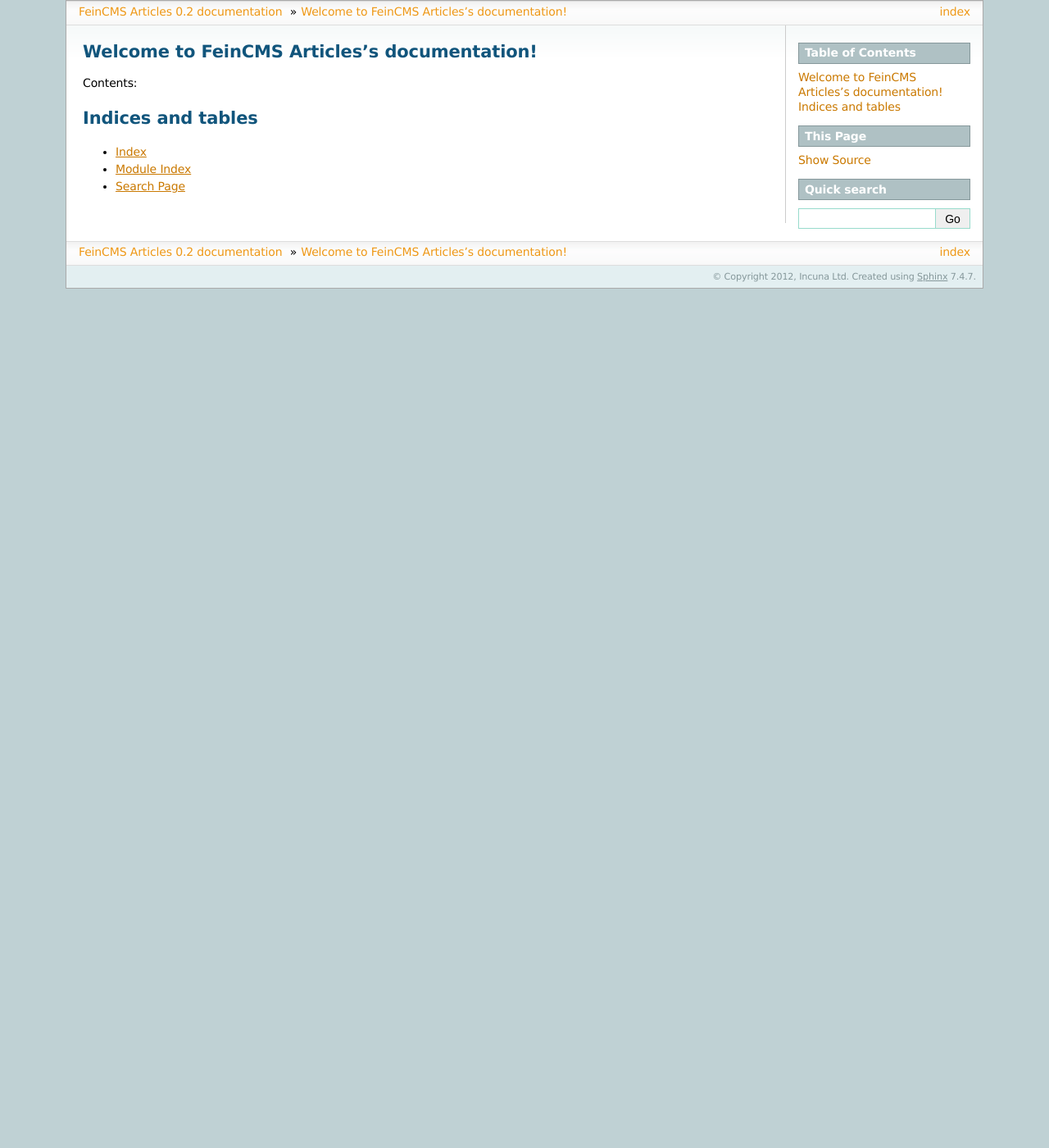
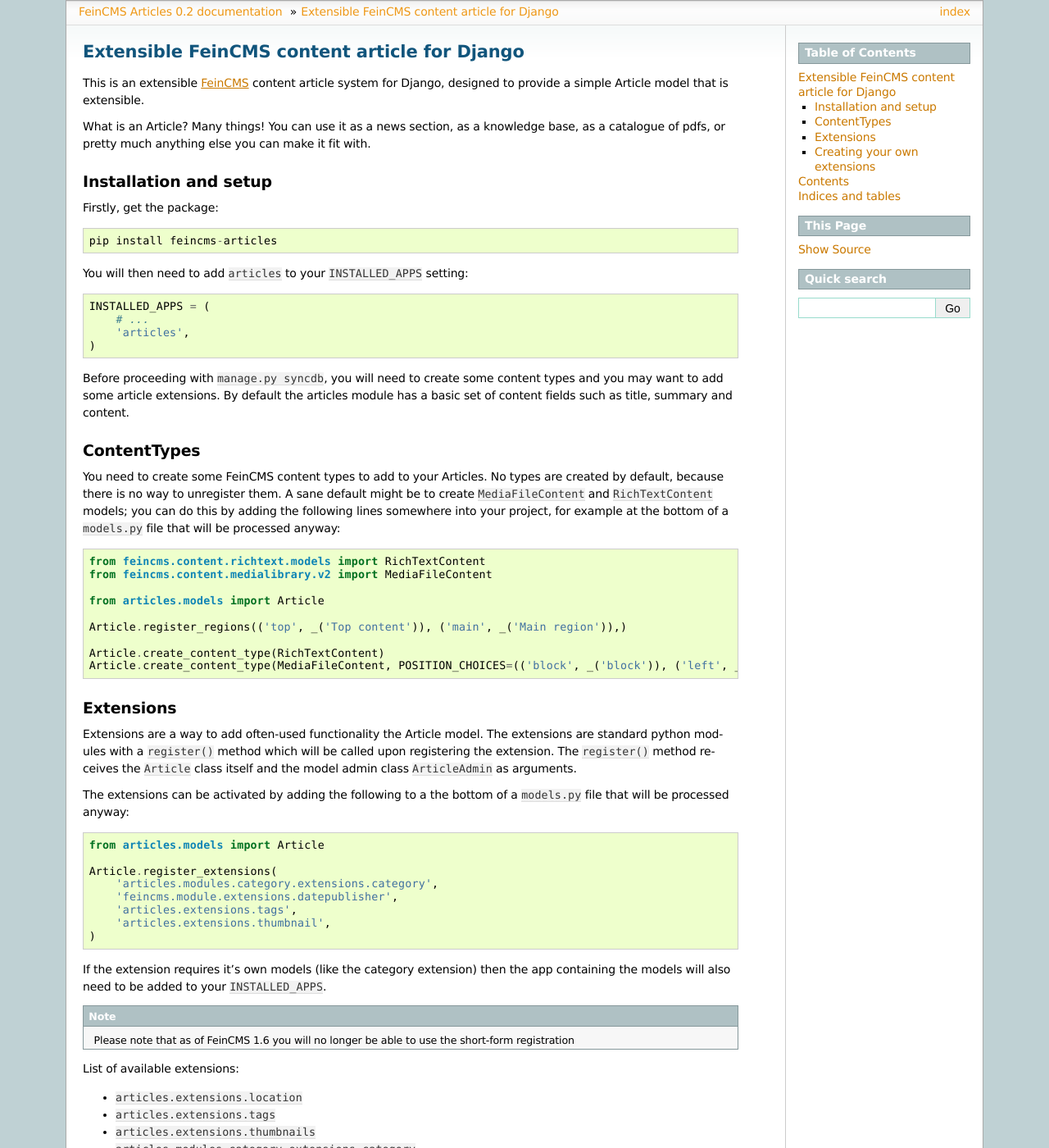
Before and after one commit to incuna/feincms-articles, a Sphinx documentation site: the page built from docs/index.rst, in a window 1280 px wide and 1400 px high. Shown: the whole window at 82% size. Built offline with Sphinx 7.4.7, drawn with Linux system fonts in a browser that asks for light colours; some of the changed text lies outside the part shown.

Commit message:
Move README content into the index and rstify.

```diff
--- a/docs/index.rst
+++ b/docs/index.rst
@@ -1,12 +1,117 @@
-.. FeinCMS Articles documentation master file, created by
-   sphinx-quickstart on Fri Jul 13 10:35:27 2012.
-   You can adapt this file completely to your liking, but it should at least
-   contain the root `toctree` directive.
+Extensible FeinCMS content article for Django
+=============================================
 
-Welcome to FeinCMS Articles's documentation!
-============================================
+This is an extensible `FeinCMS <https://github.com/feincms/feincms>`_ content
+article system for Django, designed to provide a simple Article model that is
+extensible.
 
-Contents:
+What is an Article? Many things! You can use it as a news section, as a
+knowledge base, as a catalogue of pdfs, or pretty much anything else you can
+make it fit with.
+
+
+Installation and setup
+----------------------
+
+Firstly, get the package::
+
+    pip install feincms-articles
+
+You will then need to add ``articles`` to your ``INSTALLED_APPS`` setting::
+
+    INSTALLED_APPS = (
+        # ...
+        'articles',
+    )
+
+Before proceeding with ``manage.py syncdb``, you will need to create some
+content types and you may want to add some article extensions. By default the
+articles module has a basic set of content fields such as title, summary and
+content.
+
+
+ContentTypes
+------------
+
+You need to create some FeinCMS content types to add to your Articles. No types
+are created by default, because there is no way to unregister them. A sane
+default might be to create ``MediaFileContent`` and ``RichTextContent`` models;
+you can do this by adding the following lines somewhere into your project, for
+example at the bottom of a ``models.py`` file that will be processed anyway::
+
+    from feincms.content.richtext.models import RichTextContent
+    from feincms.content.medialibrary.v2 import MediaFileContent
+
+    from articles.models import Article
+
+    Article.register_regions(('top', _('Top content')), ('main', _('Main region')),)
+
+    Article.create_content_type(RichTextContent)
+    Article.create_content_type(MediaFileContent, POSITION_CHOICES=(('block', _('block')), ('left', _('left')), ('right', _('right')),))
+
+
+Extensions
+----------
+
+Extensions are a way to add often-used functionality the Article model. The
+extensions are standard python modules with a ``register()`` method which will be
+called upon registering the extension. The ``register()`` method receives the
+``Article`` class itself and the model admin class ``ArticleAdmin`` as arguments.
+
+The extensions can be activated by adding the following to a the bottom of a
+``models.py`` file that will be processed anyway::
+
+    from articles.models import Article
+
+    Article.register_extensions(
+        'articles.modules.category.extensions.category',
+        'feincms.module.extensions.datepublisher',
+        'articles.extensions.tags',
+        'articles.extensions.thumbnail',
+    )
+
+If the extension requires it's own models (like the category extension) then
+the app containing the models will also need to be added to your
+``INSTALLED_APPS``.
+
+.. note::
+
+    Please note that as of FeinCMS 1.6 you will no longer be able to use the
+    short-form registration
+
+List of available extensions:
+
+- ``articles.extensions.location``
+- ``articles.extensions.tags``
+- ``articles.extensions.thumbnails``
+- ``articles.modules.category.extensions.category``
+
+You can also use some of the generic extensions from
+`FeinCMS <https://github.com/feincms/feincms/tree/master/feincms/module/extensions>`_.
+
+
+Creating your own extensions
+----------------------------
+
+To add an extension create a python module that defines a register function
+that accepts the ``Article`` class and the ``ArticleAdmin`` class as arguments
+and modifies them as required.
+
+Here is the tags extension (similar to articles/extensions/tags.py)::
+
+    def register(cls, admin_cls):
+        cls.add_to_class('tags', TaggableManager(verbose_name=_('tags'), blank=True))
+
+        cls.urlpatterns += patterns('taggit.views',
+            url(r'^tags/(?P<slug>[^/]+)/$', 'tagged_object_list', {'queryset': cls.objects.active}, name="article_tagged_list"),
+        )
+
+        if admin_cls:
+            if admin_cls.fieldsets:
+                admin_cls.fieldsets[0][1]['fields'].append('tags')
+
+Contents
+========
 
 .. toctree::
    :maxdepth: 2
```
